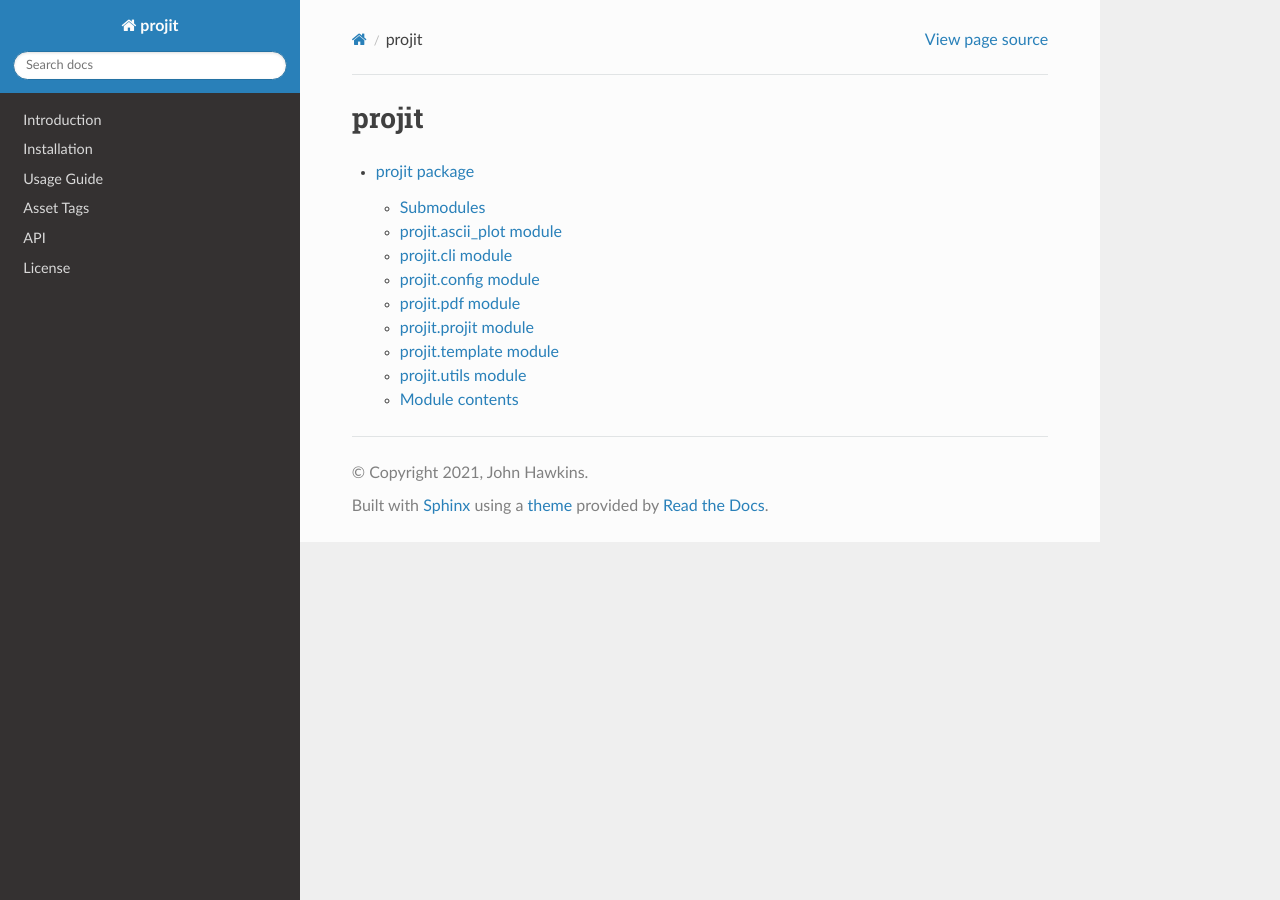
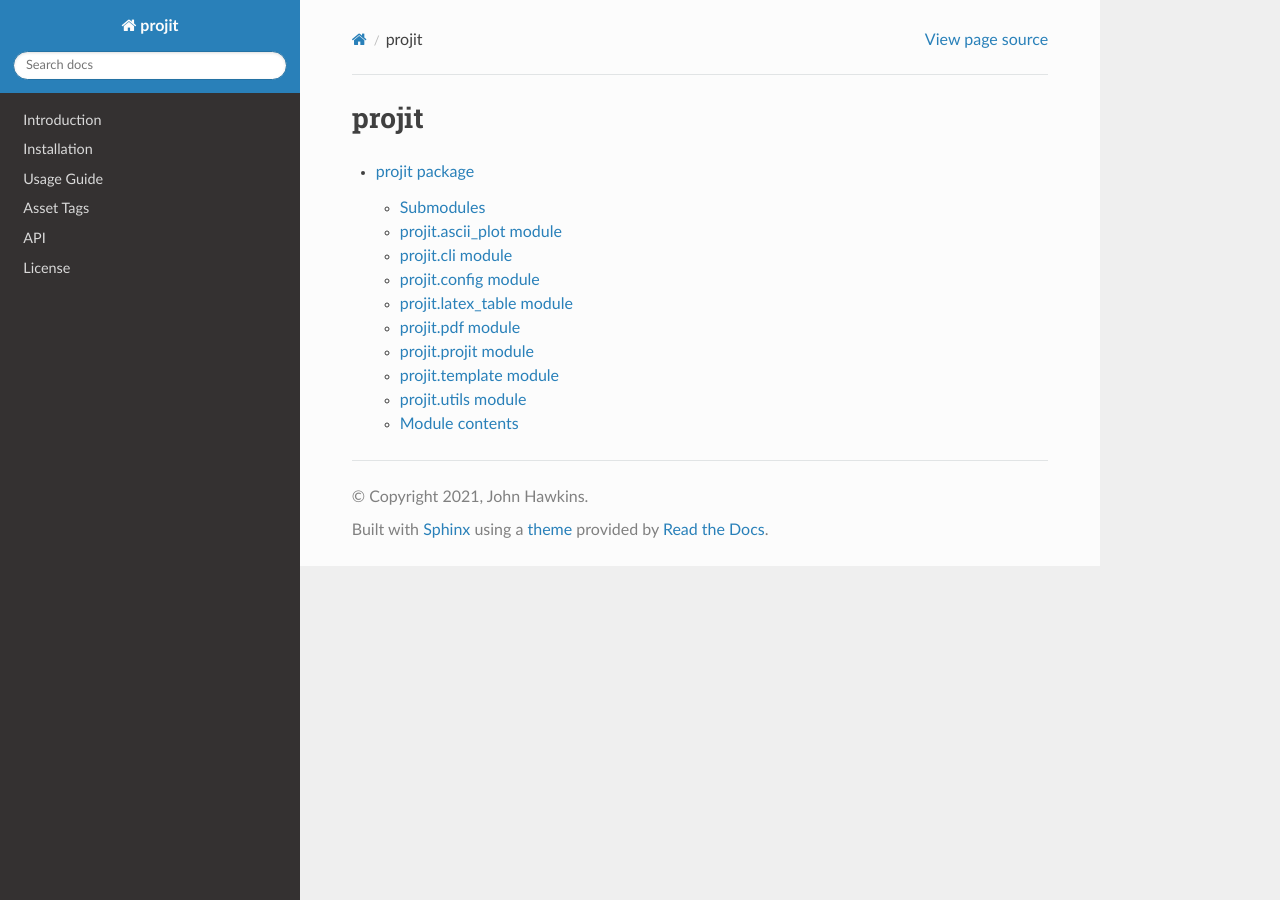
Before and after one commit to john-hawkins/projit, a Sphinx documentation site: the page built from docs/source/modules.rst, in a window 1280 px wide. Built offline with Sphinx 7.4.7 and the Read the Docs theme 3.1.0, drawn with Linux system fonts in a browser that asks for light colours.

Commit message:
Change to RTD source

```diff
--- a/docs/source/projit.rst
+++ b/docs/source/projit.rst
@@ -24,6 +24,14 @@ projit.config module
 --------------------
 
 .. automodule:: projit.config
+   :members:
+   :undoc-members:
+   :show-inheritance:
+
+projit.latex\_table module
+--------------------------
+
+.. automodule:: projit.latex_table
    :members:
    :undoc-members:
    :show-inheritance:
```
